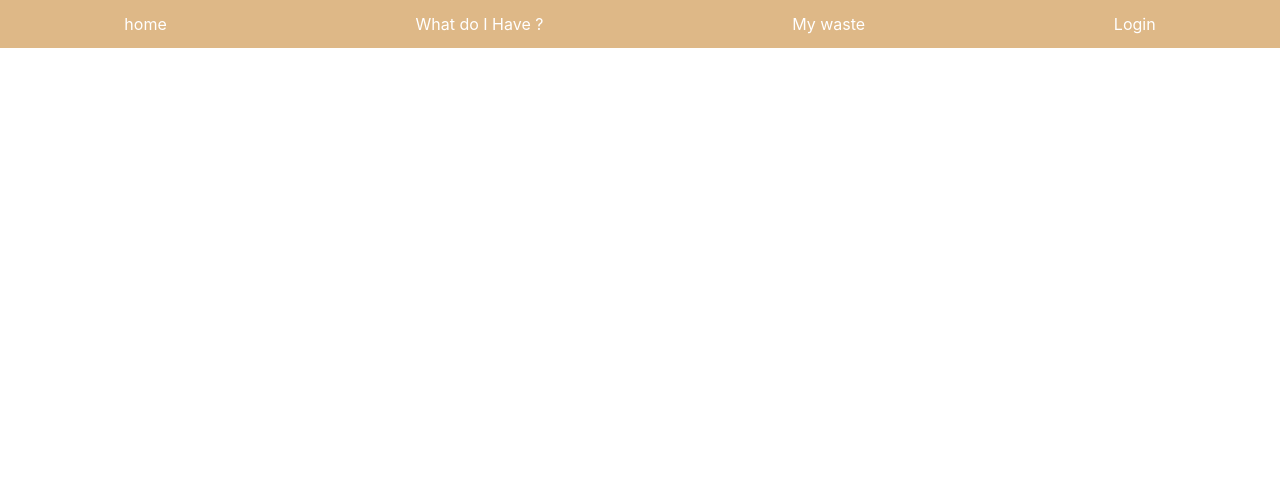
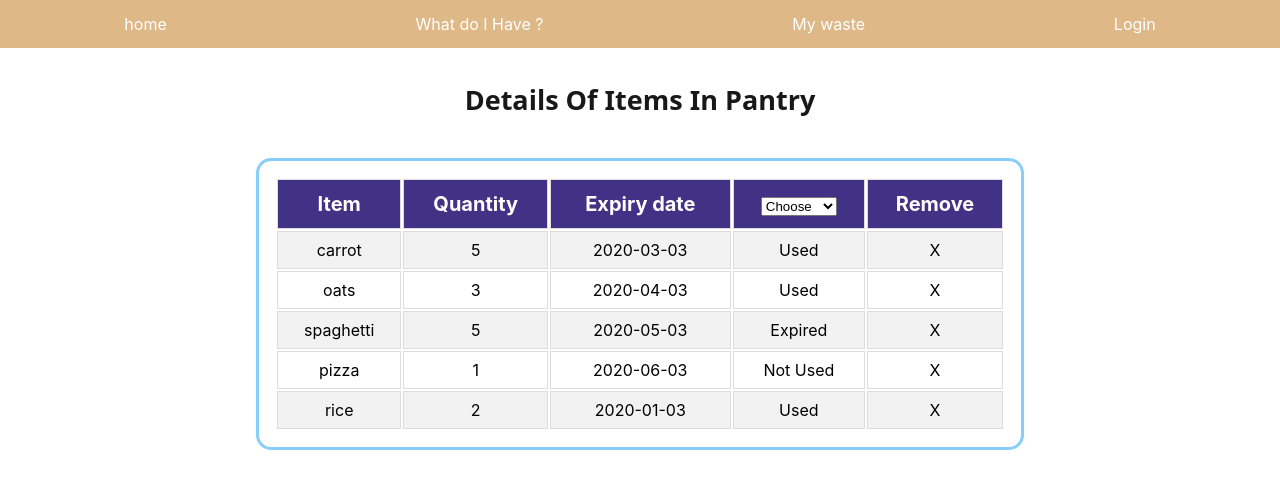
Before and after one commit to SupriyaShekar123/-frapp-frontend, a React (Create React App) app: page /Itemsinspantry in a window 1280 px wide. Shown: the top 488 px of the page. Built offline with nearby package versions, Linux system fonts and the light colour scheme; a web font is replaced by a local one.

Commit message:
made pantry details displayed

```diff
--- a/src/pages/DetailsPage/DetailsPantry.js
+++ b/src/pages/DetailsPage/DetailsPantry.js
@@ -1,9 +1,78 @@
 import React from 'react'
+import "../../pages/MyWaste/MyWaste.css"
+
+import ListDetails from '../../component/ListDetails'
 
 export default function DetailsPantry() {
+
+   let dummyData =[
+        {
+            id:1,
+            item:"carrot",
+            quantity:"5",
+            choose: "Used",
+            expiryDate:'2020-03-03',
+            remove:"X"
+        },
+        {
+            id:2,
+            item:"oats",
+            quantity:"3",
+            choose: "Used",
+            expiryDate: '2020-04-03',
+            remove:"X"
+        },
+        {
+            id:3,
+            item:"spaghetti",
+            quantity:"5",
+            choose: "Expired",
+            expiryDate: '2020-05-03',
+            remove:"X"
+        },
+        {
+            id:4,
+            item:"pizza",
+            quantity:"1",
+            choose: "Not Used",
+            expiryDate: '2020-06-03',
+            remove:"X"
+        },
+        {
+            id:5,
+            item:"rice",
+            quantity:"2",
+            choose: "Used",
+            expiryDate: '2020-01-03',
+            remove:"X"
+        },
+    ]
+
+    const itemToRender = () => dummyData.map((food) =>
+
+        <ListDetails   key={food.id} {...food}/>
+    )
+
     return (
         <div>
-
+            <h1>Details of Items in Pantry</h1>
+            <div >
+                <table className="board">
+                    <tr className="Headline">
+                        <th> Item </th>
+                        <th> Quantity </th>
+                        <th>Expiry date</th>
+                        <th> <select>
+                          <option>Choose</option>
+                          <option>Used</option>
+                          <option>Not used</option>
+                          <option>Expired</option>
+                          </select></th>
+                          <th>Remove</th>
+                    </tr>
+                    {itemToRender()}
+                </table>
+            </div>
         </div>
     )
 }
```
